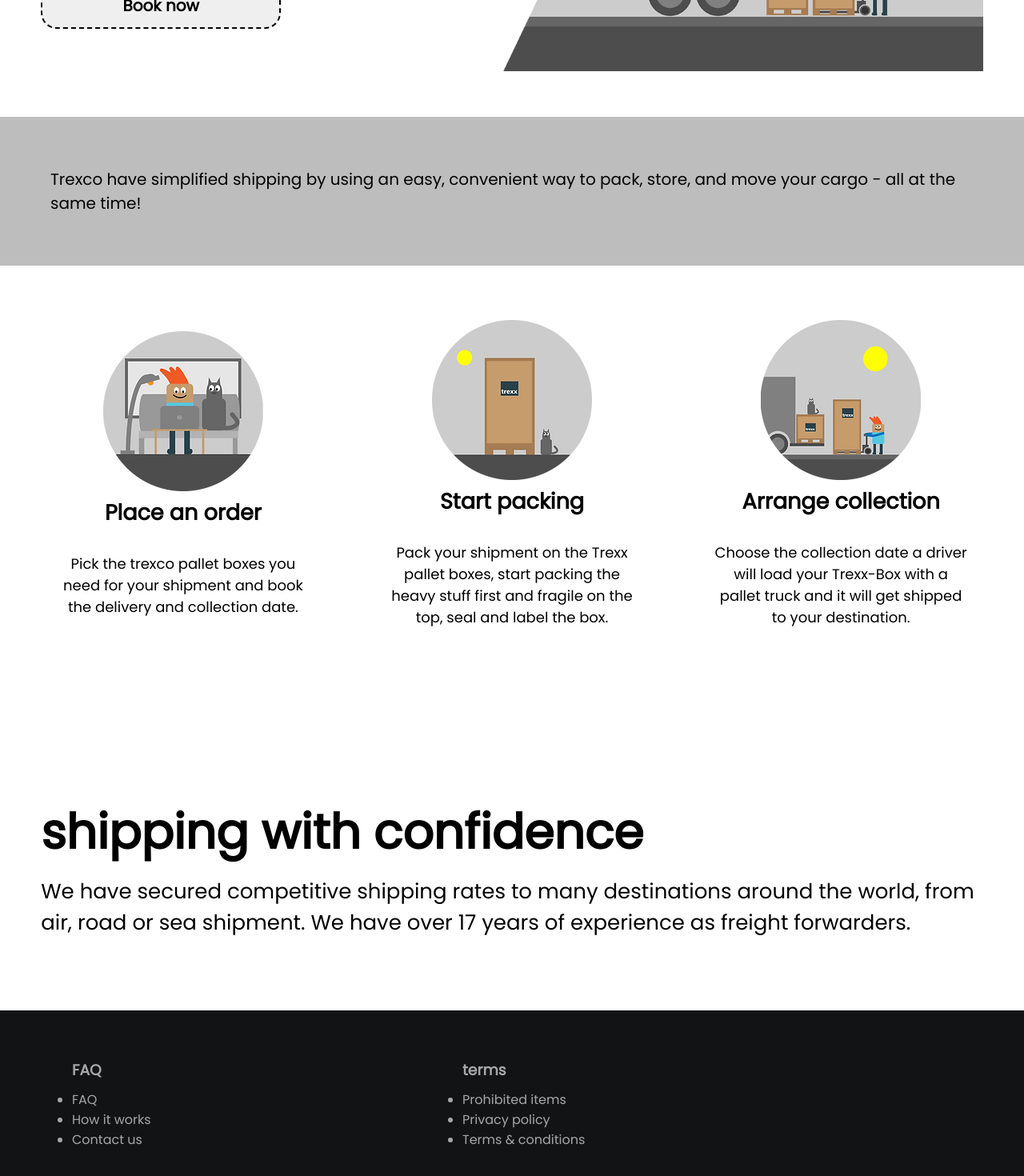
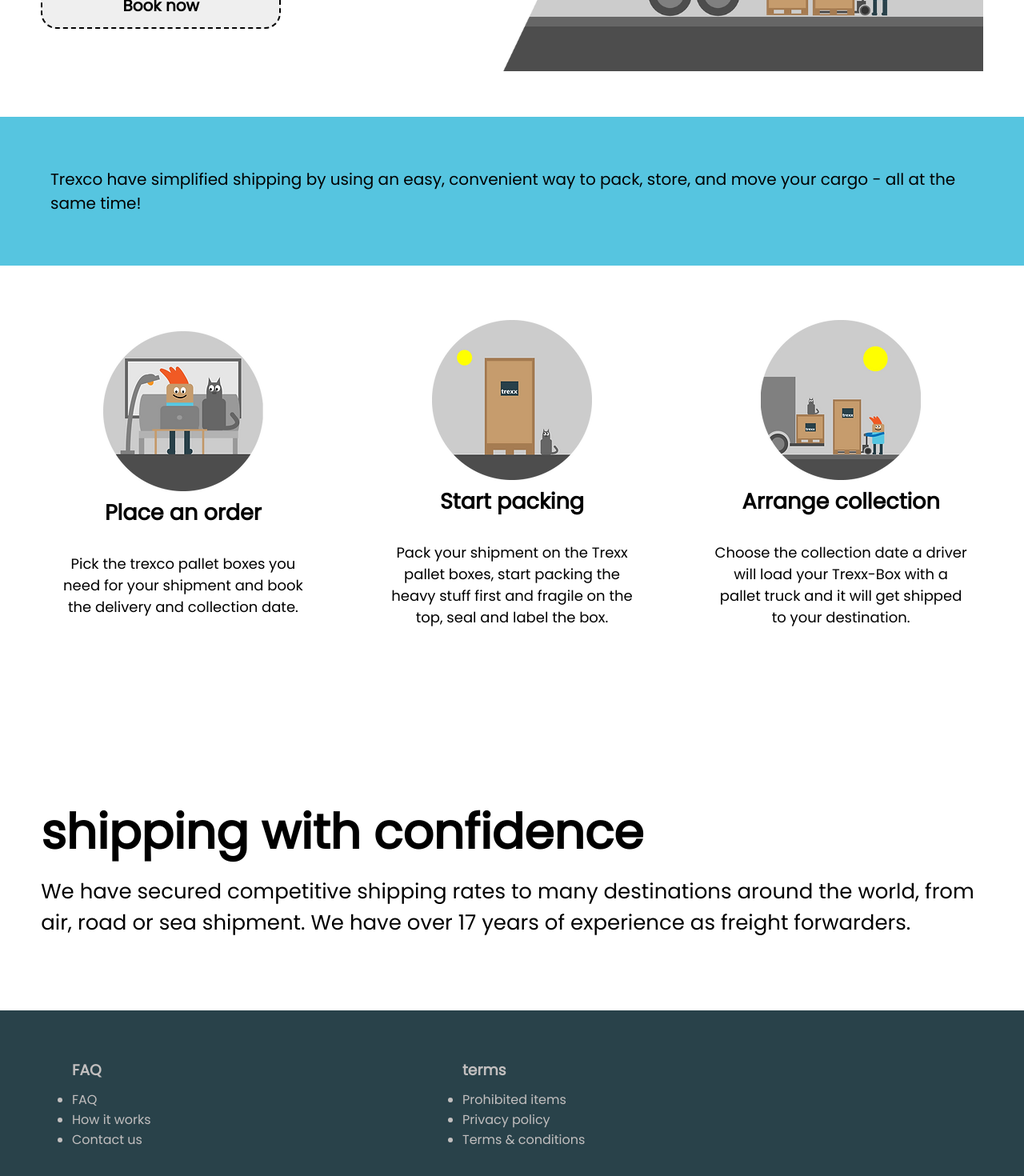
Before and after one commit to holguin4857/trexco-old, a Next.js app: page /book in a window 1280 px wide. Shown: the part 534-2004 px from the top of the page at 80% size. Built offline with nearby package versions, Linux system fonts and the light colour scheme.

Commit message:
color change

```diff
--- a/components/NavItem.js
+++ b/components/NavItem.js
@@ -1,4 +1,5 @@
 import Link from "next/link";
+
 const NavItem = ({ text, href, active }) => {
   return (
     <Link legacyBehavior href={href}>
--- a/components/Navbar.js
+++ b/components/Navbar.js
@@ -1,7 +1,7 @@
 import Link from "next/link";
 import Image from "next/image";
 import React, { useState } from "react";
-import NavItem from "./NavItem";
+import NavItem from "../components/NavItem";
 
 const MENU_LIST = [
   { text: "Home", href: "/" },
@@ -10,6 +10,7 @@ const MENU_LIST = [
   { text: "Contact", href: "/contact" },
   { text: "Book now", href: "/book" },
 ];
+
 const Navbar = () => {
   const [navActive, setNavActive] = useState(null);
   const [activeIdx, setActiveIdx] = useState(-1);
@@ -29,6 +30,7 @@ const Navbar = () => {
           <div></div>
           <div></div>
           <div></div>
+
         </div>
         <div className={`${navActive ? "active" : ""} nav__menu-list`}>
           {MENU_LIST.map((menu, idx) => (
--- a/pages/book.js
+++ b/pages/book.js
@@ -66,7 +66,7 @@ export default function Book() {
       </section>
 
 
-      <article class="footer">
+      <article className='footer'>
         <div className='columns'>
         <article class="column">
           <h3>FAQ</h3>
@@ -76,7 +76,7 @@ export default function Book() {
               <li link href='#contact'>Contact us</li>
           </ul>
         </article>
-        <article class="column">
+        <article className="column">
           <h3>terms</h3>
           <ul>
               <li link href='#prohibited'>Prohibited items</li>
--- a/styles/footer.css
+++ b/styles/footer.css
@@ -1,10 +1,10 @@
-@import url('https://fonts.googleapis.com/css2?family=Poppins&display=swap');
+
 
 .footer {
     display: flex;
     padding: 30px 30px 50px;
-    background-color: #121315;
-    color: #a7a7a7;
+    background-color: #29424a;
+    color: #c2bfbf;
     gap: 3rem;
     align-items: center;
 }
--- a/styles/navbar.css
+++ b/styles/navbar.css
@@ -6,6 +6,7 @@
   box-sizing: border-box;
   font-family: 'Poppins', sans-serif;
 }
+
 a{
   text-decoration: none;
   color: inherit;
@@ -21,6 +22,7 @@ nav{
   justify-content: space-between;
   align-items: center;
   background-color: #ffffff;
+
 }
 
 .logo {
--- a/styles/utilities.css
+++ b/styles/utilities.css
@@ -26,6 +26,7 @@
     border-style:dashed;
     font-weight: 600;
     font-size: 20px;
+
 
   }
 
@@ -77,7 +78,8 @@
   .container-2 {
     display: flex;
     padding: 18px;
-    background-color: rgb(190, 189, 189);
+    background-color: #56c5e0;
+
 
   }
 
@@ -85,6 +87,8 @@
     display: flex;
     align-items: center;
     font-size: 20px;
+
+
   }
 
   .content-2 p {
```
